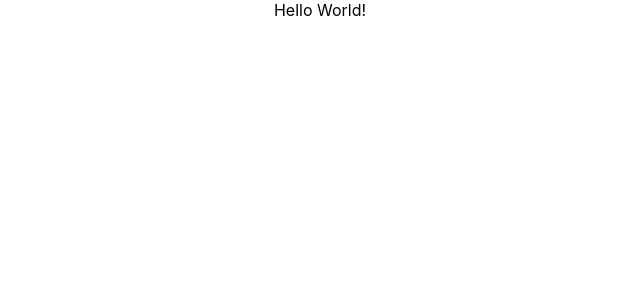
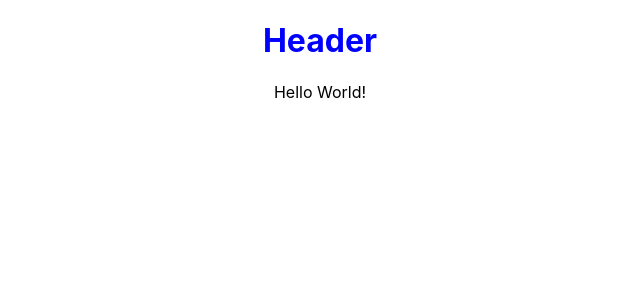
Before and after one commit to karthikyelisetti/ClassReactLearning, a React (Create React App) app in the folder classlearning/: page / in a window 1280 px wide. Shown: the top 300 px of the page, without its empty margins (320-960 px from the left). Built offline with nearby package versions, Linux system fonts and the light colour scheme.

Commit message:
WIP: Header files and css mapping

```diff
--- a/classlearning/src/App.js
+++ b/classlearning/src/App.js
@@ -1,10 +1,12 @@
 import logo from "./logo.svg";
 import "./App.css";
 import Hello from "./components/Hello";
+import Header from "./components/Header";
 
 function App() {
   return (
     <div className="App">
+      <Header></Header>
       <Hello></Hello>
     </div>
   );
--- /dev/null
+++ b/classlearning/src/components/Header.css
@@ -0,0 +1,3 @@
+.heading {
+    color: blue;
+}
--- /dev/null
+++ b/classlearning/src/components/Header.js
@@ -0,0 +1,8 @@
+import React from 'react'
+import './Header.css'
+
+export default function Header() {
+    return(
+        <h1 className="heading">Header</h1>
+    )
+}
```
